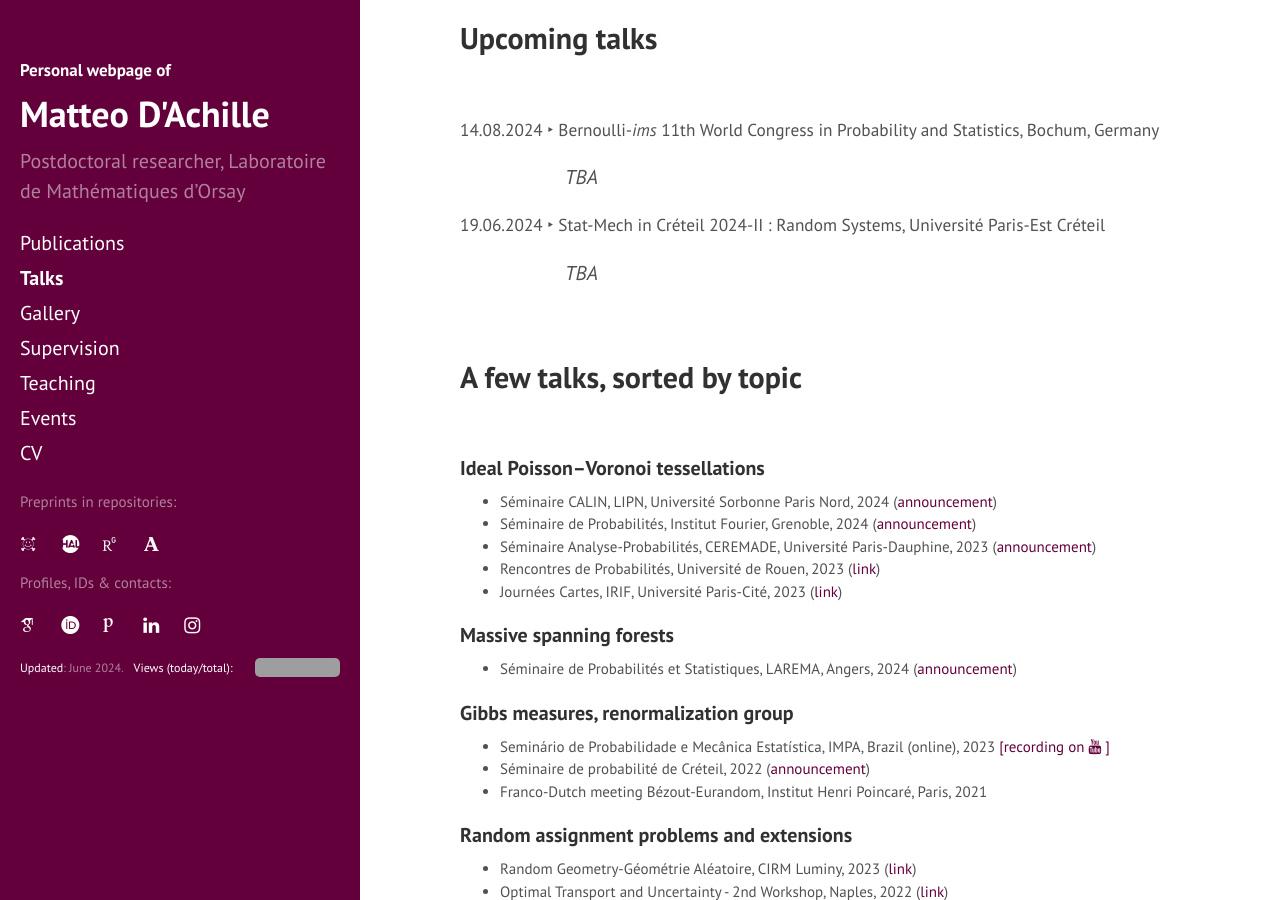
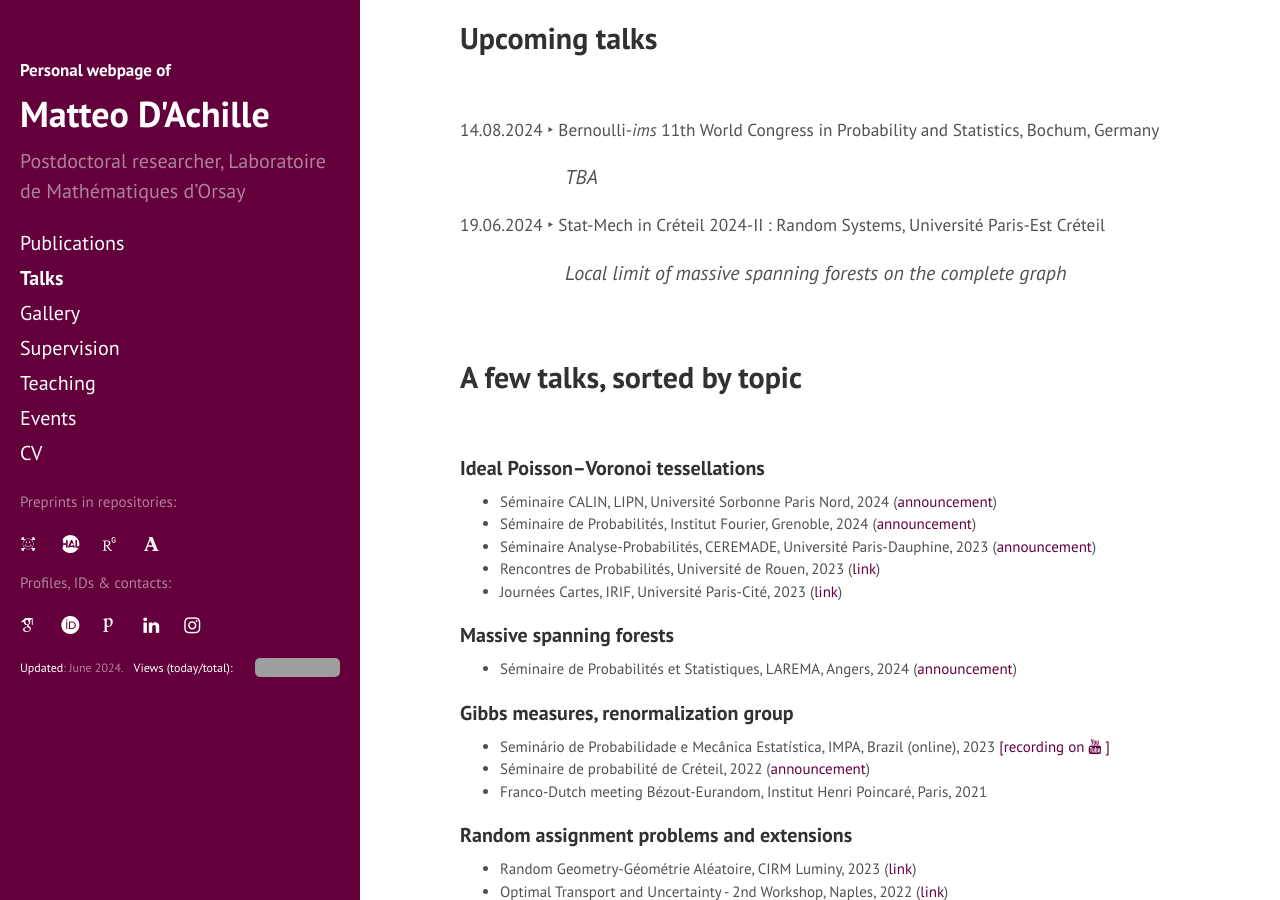
Before and after one commit to matteodachille/matteodachille.github.io, a Jekyll site: the page built from talks.md, in a window 1280 px wide and 900 px high, scrolled down 350 px. Built offline with Jekyll 4.4.1, drawn with Linux system fonts in a browser that asks for light colours; nearby versions of some CDN libraries; some web fonts are replaced; grey boxes are pictures that could not be loaded.

Commit message:
Updated talk list

```diff
--- a/talks.md
+++ b/talks.md
@@ -29,7 +29,7 @@ Below you will find lists of:
 19.06.2024 &#x2023; Stat-Mech in Créteil 2024-II : Random Systems, Université Paris-Est Créteil
 {: style="font-size: 17.3px" }
 
-_TBA_
+_Local limit of massive spanning forests on the complete graph_
 {: style="margin-left: 105px; margin-bottom:20px;" }
 
 
```
